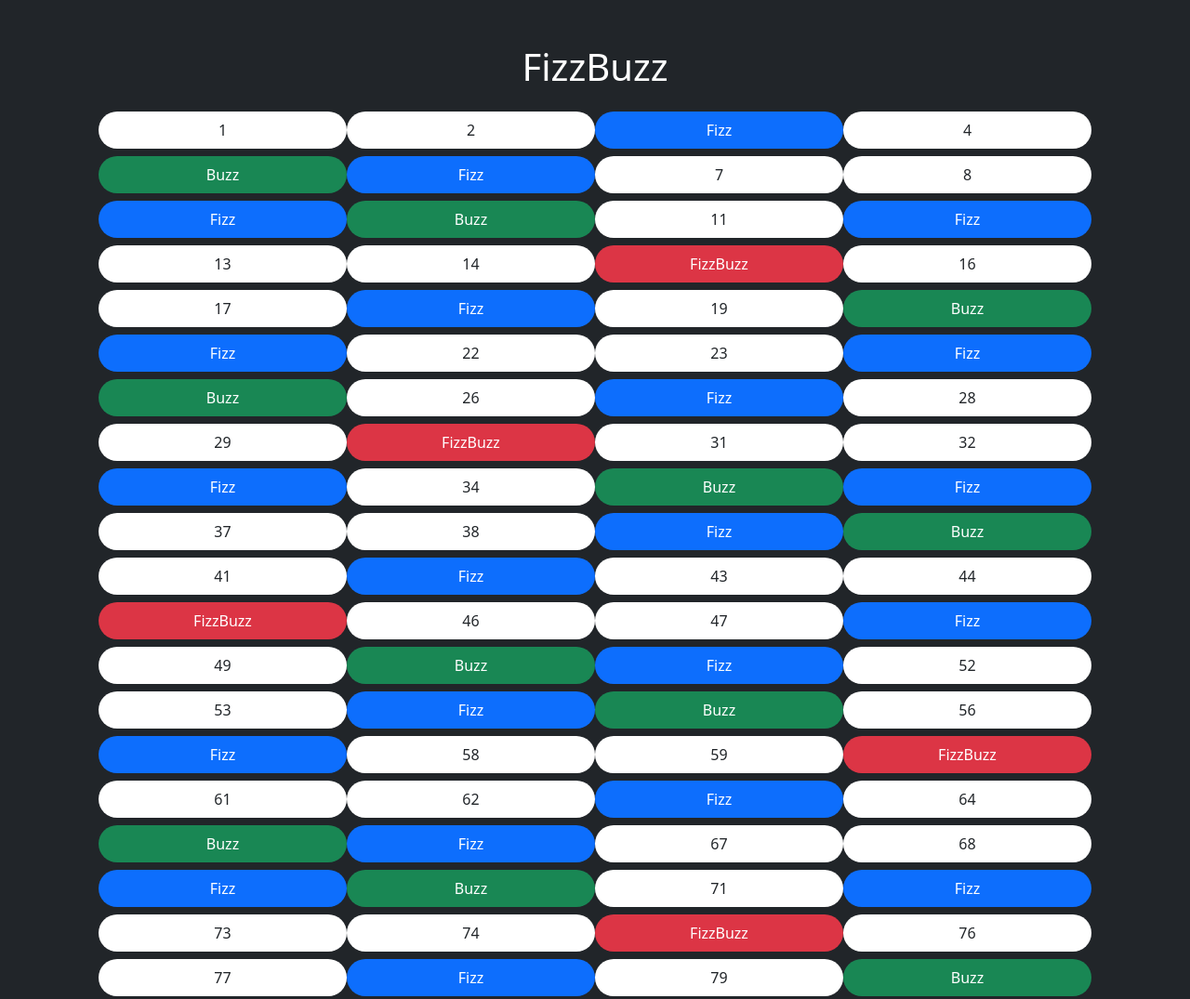
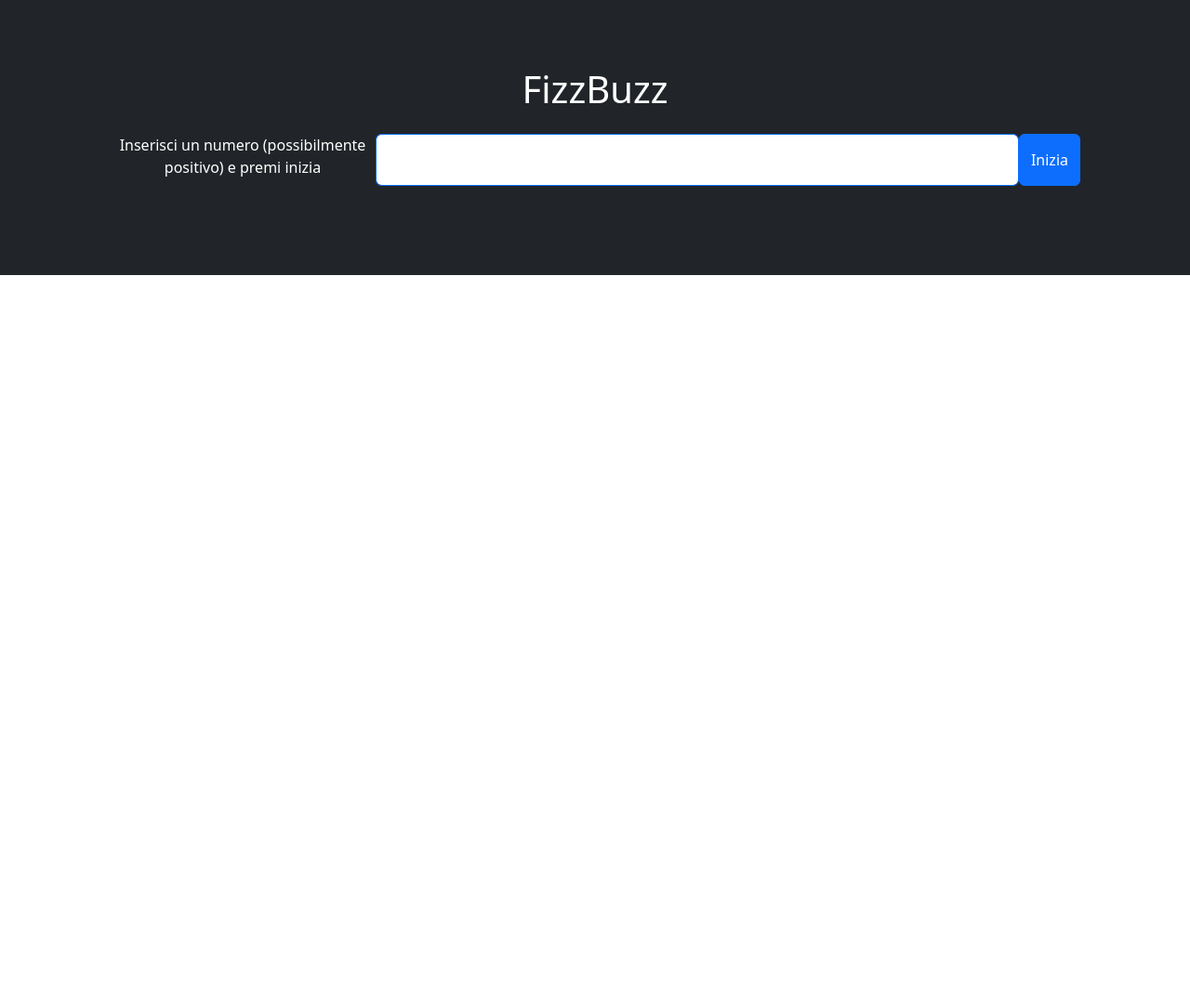
Before and after one commit to ErJump/js-fizzbuzz, a plain HTML site: page index.html in a window 1280 px wide. Shown: the top 1075 px of the page at 93% size. After the commit the page ends 800 px from the top, so only its background shows below. Drawn offline with nearby package versions, Linux system fonts and the light colour scheme.

Commit message:
Bonus - FizzBuzz with input

```diff
--- a/index.html
+++ b/index.html
@@ -11,8 +11,13 @@
 <body>
     <main class="bg-dark">
         <div class="container p-5">
-            <h1 class="text-center text-white mb-4">FizzBuzz</h1>
-            <div class="row" id="row-container"></div>
+            <h1 class="text-center text-white m-4">FizzBuzz</h1>
+            <div class="w-100 d-flex justify-content-around mb-5">
+                <label for="input-number" class="form-label text-white text-center">Inserisci un numero (possibilmente positivo) e premi inizia</label>
+                <input type="number" class="form-control border-primary " id="input-number">
+                <button type="submit" class="btn btn-primary d-inline" id="start-button">Inizia</button>
+            </div>
+            <div class="row d-none" id="row-container"></div>
         </div>
     </main>
 <script src="js/main.js"></script>
--- a/js/main.js
+++ b/js/main.js
@@ -1,8 +1,14 @@
 //riprendo il container tramite id
 let rowContainer = document.getElementById('row-container');
-
-//scrivo un ciclo for che inizia da 1 e arriva a 100, incrementando il valore di 1 per ciclo.
-for (let i = 1 ; i <= 100; i++){
+//dichiaro il bottone tramite id
+const button = document.getElementById("start-button");
+button.addEventListener('click', function(){
+    //dichiaro la variabile basata sul valore dell'input
+    let userInput = parseInt(document.getElementById('input-number').value);
+    //rimuovo la classe d-none per visualizzare il div container
+    rowContainer.classList.remove('d-none');
+    //scrivo un ciclo for che inizia dal valore dell'input utente e arriva a 100 numeri dopo, incrementando il valore di 1 per ciclo.
+    for (let i = userInput ; i <= userInput + 100; i++){
         //creo un div e assegno le classi
         let newDiv = document.createElement('div');
         newDiv.classList.add('col-3' , 'text-center', 'p-2' , 'rounded-5', 'mb-2');
@@ -29,3 +35,4 @@ for (let i = 1 ; i <= 100; i++){
             newDiv.classList.add('bg-white');
         }
     };
+});
```
Lines whose indentation alone changed are shown as unchanged.
